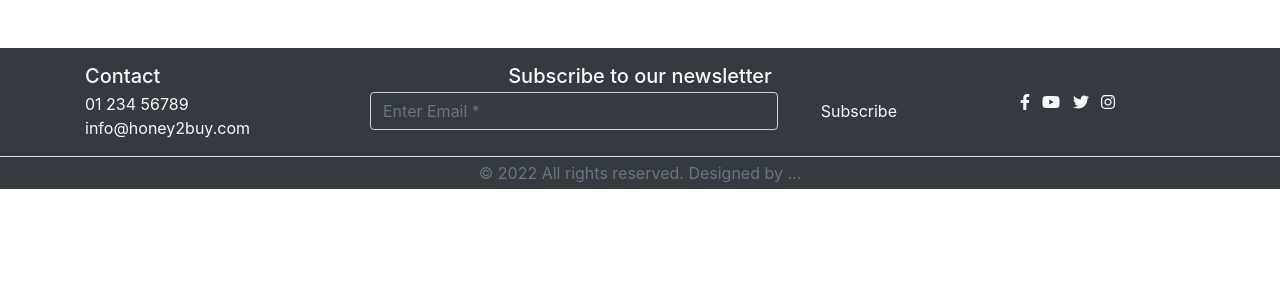
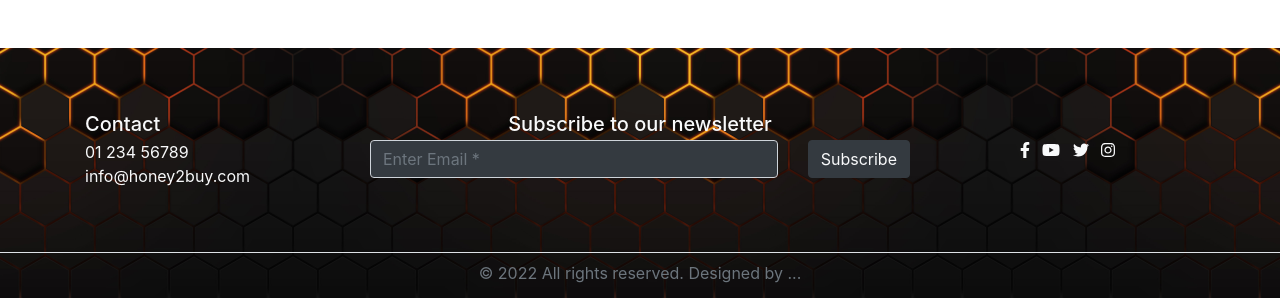
Before and after one commit to ChrisT-CC/H2B-PP5-ecommerce, a Django app: page / in a window 1280 px wide. Shown: the part 549-847 px from the top of the page. Before the commit the page ends 738 px from the top, so only its background shows below. Run offline with Django 3.2, Linux system fonts and the light colour scheme; some libraries are stand-ins or nearby versions.

Commit message:
Style footer

```diff
--- /dev/null
+++ b/static/css/base.css
@@ -0,0 +1,5 @@
+footer {
+    background: url('/media/footer.png') repeat-x center scroll;
+    height: 250px;
+    background-size: contain;
+}
--- a/templates/includes/footer.html
+++ b/templates/includes/footer.html
@@ -1,5 +1,5 @@
-<footer class="bg-dark bg-cover">
-    <div class="py-12 border-bottom border-gray-700">
+<footer class="bg-dark">
+    <div class="py-5 border-bottom border-gray-700">
         <div class="container">
             <div class="row py-3">
                 <!-- Contact -->
@@ -69,7 +69,7 @@
         </div>
     </div>
     <!-- Copyright -->
-    <div class="py-1">
+    <div class="py-2">
         <div class="container">
             <div class="row">
                 <div class="col text-center text-muted">
```
Also changed, not shown: media/footer.png (added).
